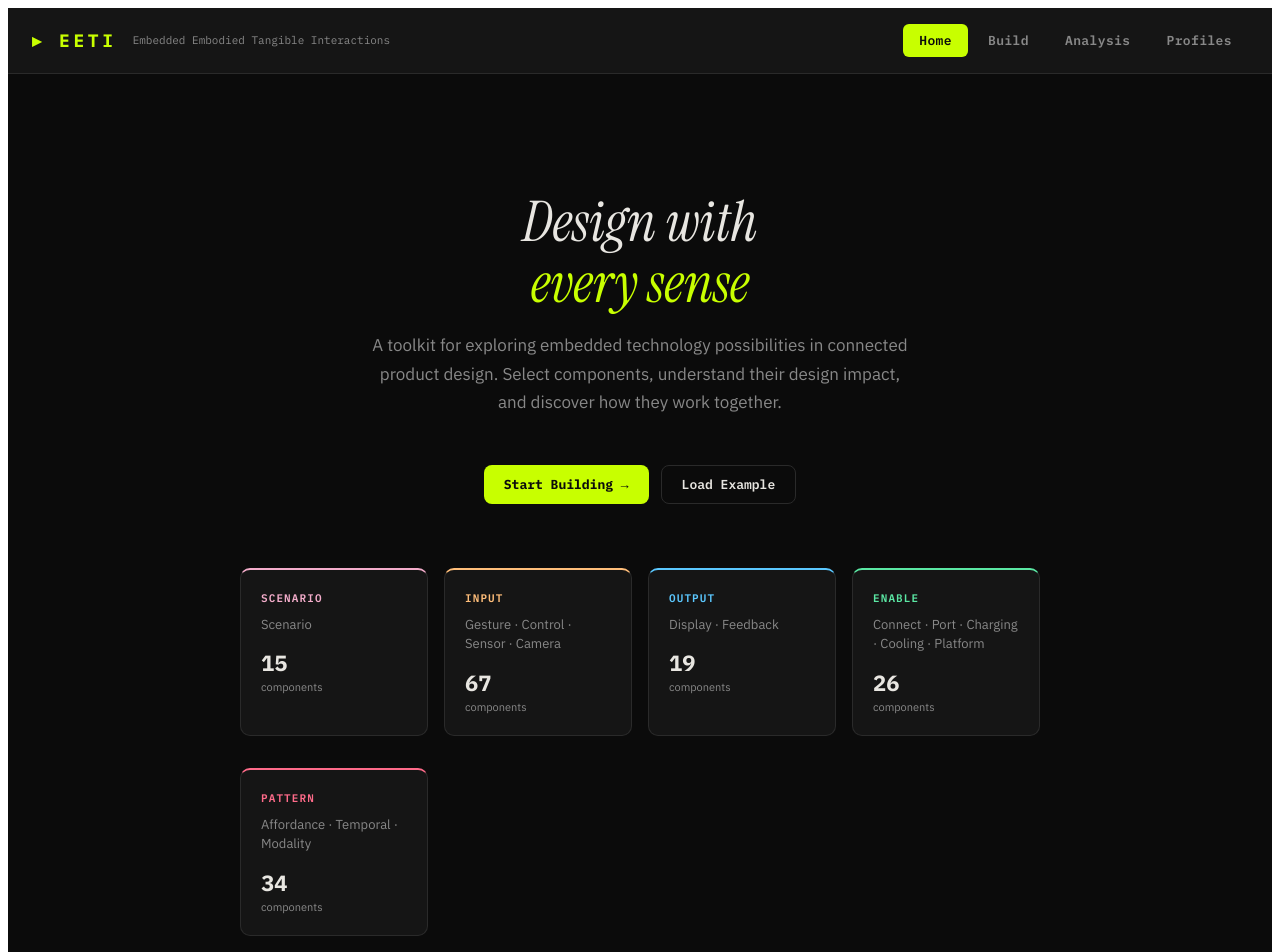
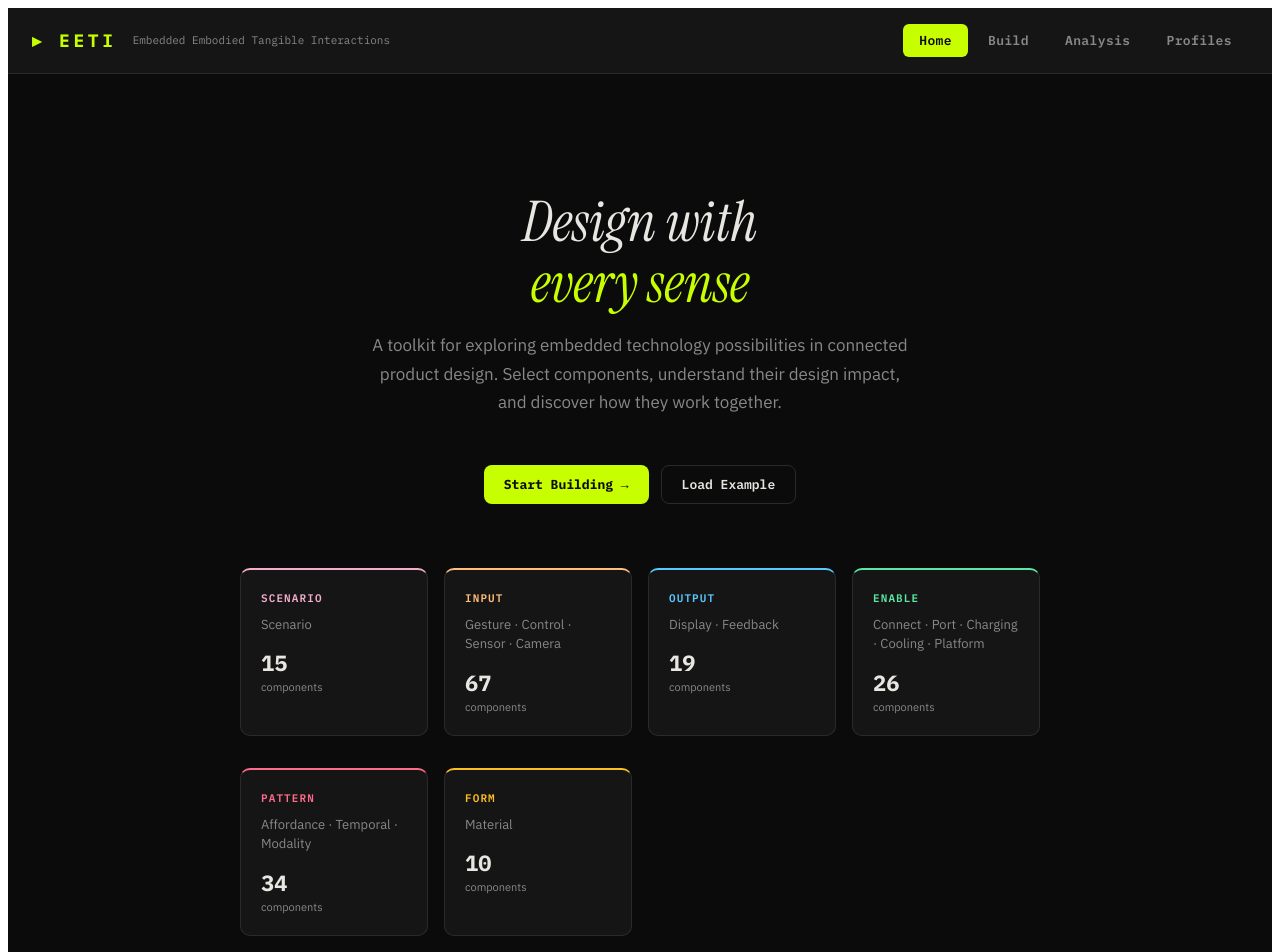
Before and after one commit to vaidesign/EETI, a React (Vite) app: page / in a window 1280 px wide. Shown: the top 952 px of the page. Built offline with nearby package versions, Linux system fonts and the light colour scheme.

Commit message:
feat: add FORM group + Material Quality category (10 cards)
https://claude.ai/code/session_013XT4ass7EG5EMTms6VHXnV

```diff
--- a/src/eeti-toolkit.jsx
+++ b/src/eeti-toolkit.jsx
@@ -198,6 +198,18 @@ const CARDS = [
   { id:"modalcomplementary",cat:"modality",name:"Multimodal Complementary",sub:"Modality",img:"modal_complementary.png",desc:"Different channels carry different parts of the message — visual shows what, haptic shows when.",pros:["Efficient — each channel does what it does best","Richer total communication than single channel","Feels natural — mirrors real world"],cons:["More design complexity","Channels must be synchronised","Users must learn the mapping"],considerations:["Classic: visual indicator + haptic pulse on state change","Audio carries urgency, visual carries content","Asynchrony between channels destroys the effect — sync carefully"] },
   { id:"modalperipheral",cat:"modality",name:"Peripheral",sub:"Modality",img:"modal_peripheral.png",desc:"Feedback designed to be noticed in the edge of attention — ambient, not demanding.",pros:["Doesn't interrupt primary task","Provides awareness without demanding focus","Lower cognitive load"],cons:["Easy to miss completely","Not suitable for urgent alerts","Requires ambient display or always-on indicator"],considerations:["Slow colour change, ambient light, or background audio cue","Used in notification lights, activity rings, ambient orbs","Design for glanceability — meaningful in <200ms of attention"] },
   { id:"modalfocal",cat:"modality",name:"Focal",sub:"Modality",img:"modal_focal.png",desc:"Feedback designed to capture full attention and demand acknowledgement.",pros:["Cannot be missed","Appropriate for critical or time-sensitive information","Forces user to engage"],cons:["Interrupts current task","Frustrating if overused for low-priority events","Needs clear dismiss mechanism"],considerations:["Modal dialogs, full-screen alerts, strong haptic + audio + visual together","Reserve focal feedback for truly important events only","Always include a dismiss or snooze option — no inescapable alerts"] },
+
+  // FORM / MATERIAL QUALITY
+  { id:"matsoft",cat:"material",name:"Soft",sub:"Material",img:"mat_soft.png",desc:"Compliant, deformable material — rubber, silicone, foam, soft-touch coating.",pros:["Comfortable for prolonged contact","Absorbs shock and vibration","Feels approachable and safe"],cons:["Collects dust and oils","Degrades faster than hard materials","Less precise for controls"],considerations:["Silicone overmoulding is standard for grip zones and wearables","Shore A 40-60 for comfortable grip","Antimicrobial additives available for healthcare products"] },
+  { id:"mathard",cat:"material",name:"Hard",sub:"Material",img:"mat_hard.png",desc:"Rigid, non-deformable material — polycarbonate, ABS, aluminium, steel.",pros:["Precise dimensions","Durable and scratch-resistant","Premium feel"],cons:["Unforgiving on impact","Cold feel in low temperatures","Transmits vibration without damping"],considerations:["PC/ABS blend balances strength with processability","Texture via moulded grain or sandblasting changes perceived quality","Hard materials need chamfered edges for comfort in handheld devices"] },
+  { id:"matwarm",cat:"material",name:"Warm",sub:"Material",img:"mat_warm.png",desc:"Materials with low thermal conductivity that feel warm to the touch — wood, plastic, fabric.",pros:["Psychologically reassuring","Comfortable for extended skin contact","Natural, organic associations"],cons:["Harder to sterilise than smooth surfaces","Wood requires sealing","Lower precision than metal"],considerations:["Thermal conductivity: wood ~0.1, plastic ~0.2, aluminium ~200 W/mK","Warm feel important for medical devices, children's products, wellness tech","Powder coating on metal adds warm perceived temperature"] },
+  { id:"matcool",cat:"material",name:"Cool / Metal",sub:"Material",img:"mat_cool.png",desc:"High thermal conductivity materials that feel cool and weighty — aluminium, stainless steel, brass.",pros:["Premium, precise feel","Excellent heat dissipation","Durable and scratch-resistant"],cons:["Cold to touch in winter","Heavy","Higher cost and manufacturing complexity"],considerations:["Aluminium 6061 most common for CNC machined enclosures","Anodising adds colour and hardness without adding thickness","Mass of metal creates reassuring weight — can be a deliberate design choice"] },
+  { id:"mattextured",cat:"material",name:"Textured",sub:"Material",img:"mat_textured.png",desc:"Surface with deliberate micro or macro texture — knurling, grain, ribs, dimples.",pros:["Improves grip","Communicates affordance — rough = grip here","Distinguishable by touch alone"],cons:["Texture traps dirt and oils","Complex tooling for moulded texture","UV printing texture has limited durability"],considerations:["Knurling pitch of 0.5–1mm works well for finger grip","Different textures on controls helps blind navigation","Laser etching enables fine custom textures on finished parts"] },
+  { id:"matsmooth",cat:"material",name:"Smooth",sub:"Material",img:"mat_smooth.png",desc:"Polished or gloss-coated surface with minimal friction — glass, chrome, gloss lacquer.",pros:["Easy to clean","Premium, contemporary aesthetic","Low friction enables sliding interactions"],cons:["Fingerprint magnet","Slippery — reduces grip","Scratches show prominently"],considerations:["AG (anti-glare) coating on glass reduces fingerprints and glare","Smooth surfaces communicate 'don't touch here'","Pair smooth passive surfaces with textured interactive zones for clear affordance"] },
+  { id:"matflexible",cat:"material",name:"Flexible",sub:"Material",img:"mat_flexible.png",desc:"Material that bends without breaking — TPU, flexible PCB, textile, silicone film.",pros:["Conforms to body curves","Survives drops via flex","Enables novel folding and wrapping form factors"],cons:["Electronics inside flex zones is challenging","Connector fatigue at flex-rigid transitions","Lower precision than rigid"],considerations:["Flex PCBs rated for 10,000–100,000 flex cycles depending on construction","Strain relief at flex-rigid junction is critical for longevity","TPU overmoulding on rigid chassis gives best of both worlds"] },
+  { id:"mattransparent",cat:"material",name:"Transparent",sub:"Material",img:"mat_transparent.png",desc:"See-through material revealing internal workings or layering depth — glass, clear polycarbonate, acrylic.",pros:["Reveals internals — educational and trust-building","Enables illumination from within","Depth and layering visual effect"],cons:["Shows fingerprints and dust","Structural strength lower than opaque equivalents","Manufacturing requires scratch-free handling"],considerations:["Polycarbonate for impact resistance, acrylic for clarity","Tinted translucent adds character while hiding internal complexity","Light guide design allows controlled internal illumination through transparent walls"] },
+  { id:"matweighted",cat:"material",name:"Weighted",sub:"Material",img:"mat_weighted.png",desc:"Deliberately heavy product — added mass creates premium feel and stability.",pros:["Communicates quality and value","Stays put on surfaces — doesn't slide","Satisfying to handle"],cons:["Heavier for portable use","Higher shipping cost","Material or added ballast cost"],considerations:["Target weight varies by product type: TV remote 130g, pen 15g, headphones 250g","Steel inserts or tungsten ballast in handles for precise weight tuning","Weight distribution matters — top-heavy feels precarious"] },
+  { id:"matlightweight",cat:"material",name:"Lightweight",sub:"Material",img:"mat_lightweight.png",desc:"Minimally massed product — foam fills, magnesium alloy, carbon fibre — for wearables and portables.",pros:["Reduces fatigue in worn or held devices","Better portable user experience","Can enable larger form factors without weight penalty"],cons:["Often more expensive materials","Hollow or thin-wall structures need careful structural design","Can feel cheap if too light"],considerations:["Magnesium alloy is 33% lighter than aluminium with similar strength","Carbon fibre for premium lightweight — cost is significant","Internal ribbing in plastic gives strength without mass"] },
 ];
 
 // ── ASCII CARD GRAPHICS ────────────────────────────────────────
@@ -329,6 +341,18 @@ const CARD_GRAPHICS = {
   modalperipheral:"· · ·\n · ◈ ·\n· · ·",
   modalfocal:   " ╔════╗\n ║ !! ║\n ╚════╝",
   modality:     "  ◉))\n  ─┼─\n  ─┴─",
+  // Material Quality
+  matsoft:      "  ╭──╮\n  ╰──╯\n  ~~~~~",
+  mathard:      "  ┌──┐\n  │  │\n  └──┘",
+  matwarm:      "  ╭──╮\n  │♨ │\n  ╰──╯",
+  matcool:      "  ┌──┐\n  │❄ │\n  └──┘",
+  mattextured:  "  ││││\n  ││││\n  ────",
+  matsmooth:    "  ╔══╗\n  ║  ║\n  ╚══╝",
+  matflexible:  "  ╭~~╮\n  │  │\n  ╰~~╯",
+  mattransparent:" ╭──╮\n ·│  │·\n ╰──╯",
+  matweighted:  "  ┌──┐\n  │▓▓│\n  └──┘\n  ────",
+  matlightweight:" ╭──╮\n ·│  │·\n ╰──╯\n  ────",
+  material:     "  ░▒▓█\n  ─────",
 };
 
 // ── CATEGORY DEFINITIONS ──────────────────────────────────────
@@ -348,6 +372,7 @@ const CATEGORIES = {
   physaffordance:{ label:"Affordance", color:"#FF6B8A", group:"pattern" },
   temporal:      { label:"Temporal",   color:"#A78BFA", group:"pattern" },
   modality:      { label:"Modality",   color:"#60A5FA", group:"pattern" },
+  material:      { label:"Material",   color:"#FBBF24", group:"form" },
 };
 
 const GROUPS = {
@@ -356,6 +381,7 @@ const GROUPS = {
   output:  { label:"OUTPUT",   color:"#5BC8FF" },
   enable:  { label:"ENABLE",   color:"#5BE8A4" },
   pattern: { label:"PATTERN",  color:"#FF6B8A" },
+  form:    { label:"FORM",     color:"#FBBF24" },
 };
 
 // ── DEPENDENCY RULES ──────────────────────────────────────────
```
